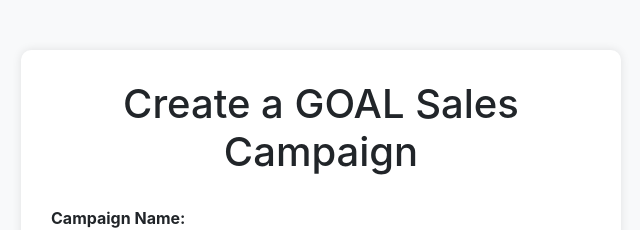
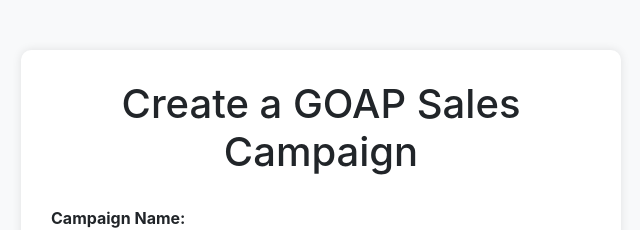
Before and after one commit to jonathangetonapod/smartlead, a website: page index.html in a window 1280 px wide. Shown: the top 230 px of the page, without its empty margins (319-959 px from the left). Drawn offline with nearby package versions, Linux system fonts and the light colour scheme.

Commit message:
newww working version

```diff
--- a/index.html
+++ b/index.html
@@ -41,7 +41,7 @@
 </head>
 <body>
     <div class="container">
-        <h1 class="text-center">Create a GOAL Sales Campaign</h1>
+        <h1 class="text-center">Create a GOAP Sales Campaign</h1>
         <form id="campaign-form">
             <div class="form-group">
                 <label for="name">Campaign Name:</label>
```
